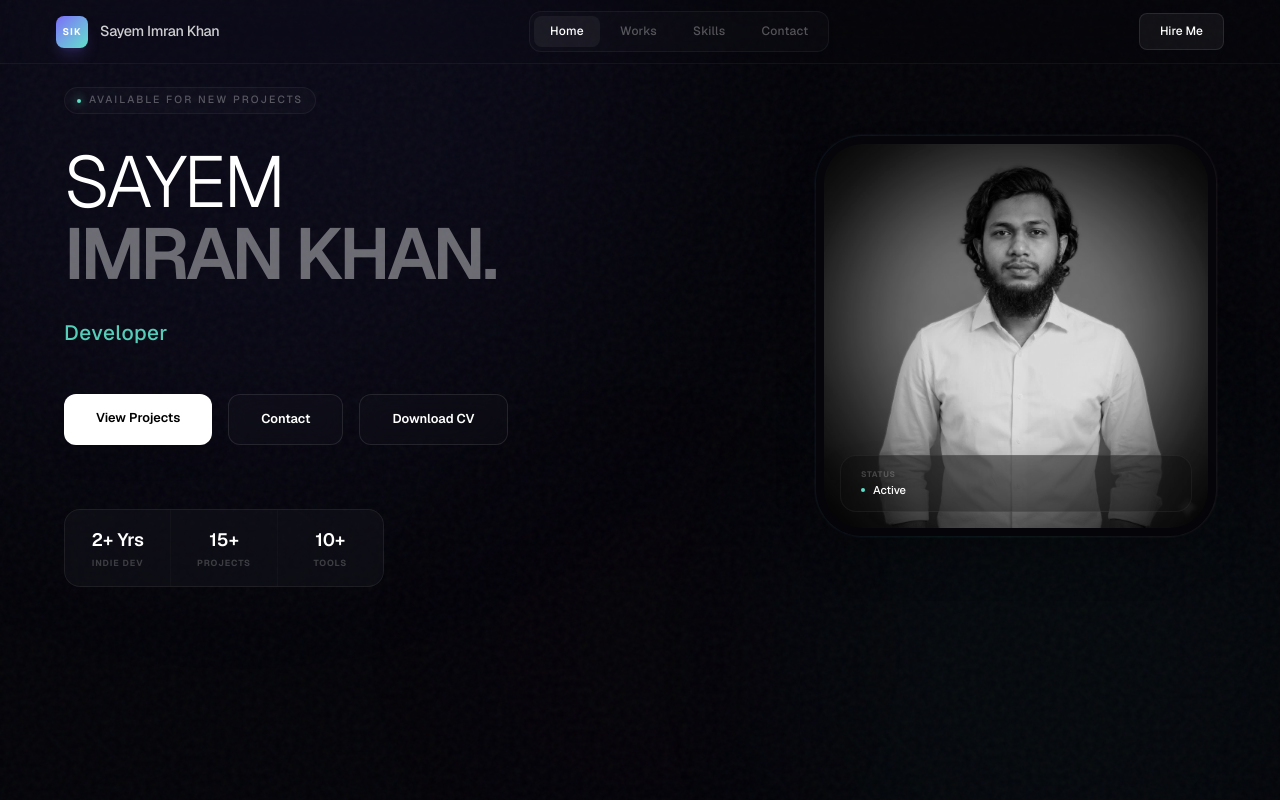
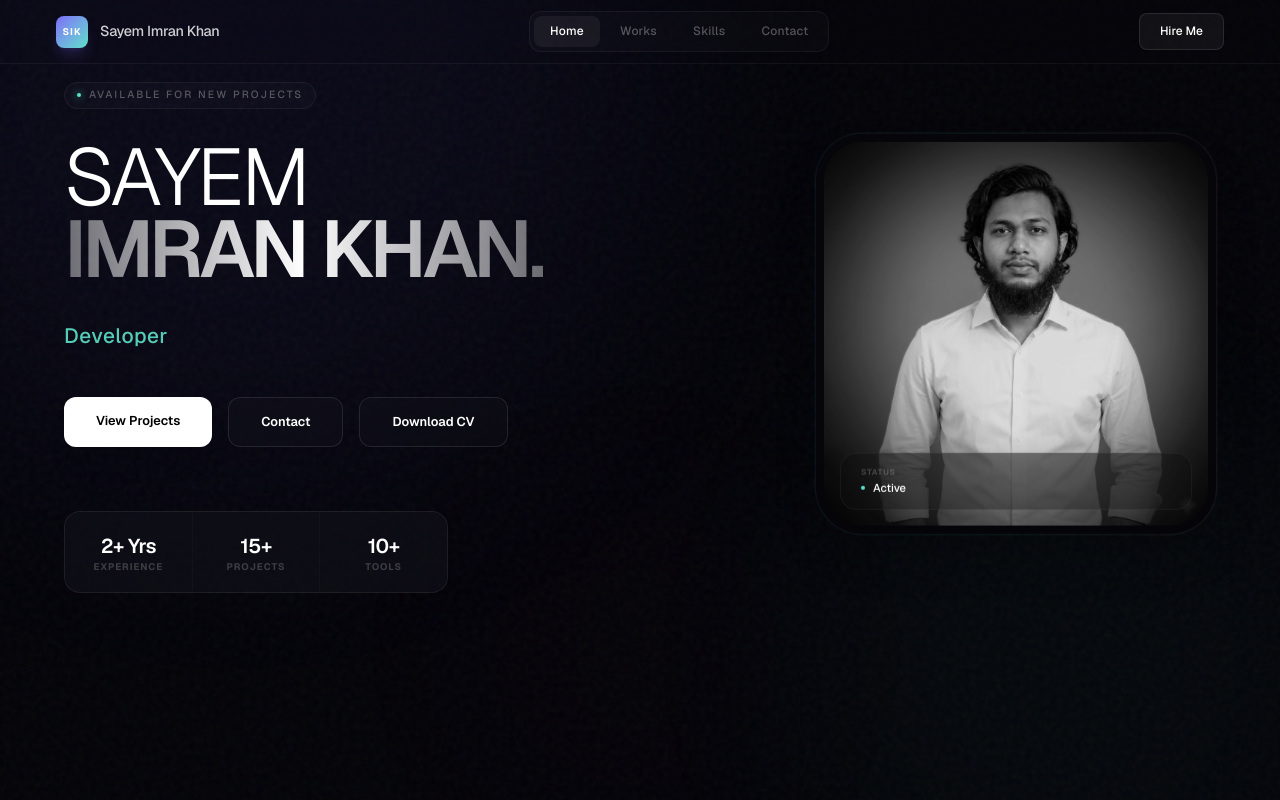
Before and after one commit to SayemImran/portfolio, a Next.js app: page / in a window 1280 px wide. Shown: the top 800 px of the page. Built offline with nearby package versions, Linux system fonts and the light colour scheme.

Commit message:
modified

```diff
--- a/components/Hero.jsx
+++ b/components/Hero.jsx
@@ -16,12 +16,12 @@ export default function Hero() {
   }, []);
 
   return (
-    <section id="home" className="min-h-[90vh] flex items-center px-6 md:px-14 pt-[120px] lg:pt-0 pb-12 relative overflow-hidden">
+    <section id="home" className="min-h-screen lg:min-h-[90vh] flex items-center px-6 md:px-14 pt-[100px] lg:pt-0 pb-12 relative overflow-hidden">
       {/* Background Decor */}
       <div className="absolute top-1/4 -right-20 w-[500px] h-[500px] bg-accent/5 rounded-full blur-[140px] pointer-events-none -z-10" />
       <div className="absolute bottom-1/4 -left-20 w-[400px] h-[400px] bg-accent2/5 rounded-full blur-[120px] pointer-events-none -z-10" />
 
-      <div className="w-full max-w-6xl mx-auto flex flex-col lg:flex-row items-center gap-12 lg:gap-8">
+      <div className="w-full max-w-6xl mx-auto flex flex-col-reverse lg:flex-row items-center gap-16 lg:gap-8">
         <div className="flex-1 z-10 text-center lg:text-left">
           <motion.div
             initial={{ opacity: 0, y: 10 }}
@@ -37,10 +37,10 @@ export default function Hero() {
             initial={{ opacity: 0, y: 20 }}
             animate={{ opacity: 1, y: 0 }}
             transition={{ duration: 0.8, delay: 0.1, ease: [0.16, 1, 0.3, 1] }}
-            className="text-[clamp(2.5rem,8vw,4.5rem)] font-light leading-[1] tracking-tight mb-6 text-white"
+            className="text-[clamp(3rem,10vw,5rem)] font-light leading-[0.9] tracking-tight mb-8 text-white"
           >
             SAYEM <br />
-            <span className="text-white/40 font-semibold tracking-tighter">IMRAN KHAN.</span>
+            <span className="text-transparent bg-clip-text bg-gradient-to-r from-white/40 via-white to-white/40 font-semibold tracking-tighter">IMRAN KHAN.</span>
           </motion.h1>
 
           <div className="h-[40px] mb-10 overflow-hidden">
@@ -62,7 +62,7 @@ export default function Hero() {
             initial={{ opacity: 0, y: 20 }}
             animate={{ opacity: 1, y: 0 }}
             transition={{ duration: 0.8, delay: 0.3, ease: [0.16, 1, 0.3, 1] }}
-            className="flex flex-wrap justify-center lg:justify-start gap-4"
+            className="flex flex-wrap justify-center lg:justify-start gap-3 sm:gap-4"
           >
             <a href="#works" className="px-8 py-3.5 rounded-xl bg-white text-black font-semibold text-[0.8rem] no-underline hover:bg-white/90 transition-all shadow-xl interactive">
               View Projects
@@ -74,21 +74,20 @@ export default function Hero() {
               Download CV
             </a>
           </motion.div>
-
           <motion.div
             initial={{ opacity: 0, y: 20 }}
             animate={{ opacity: 1, y: 0 }}
             transition={{ duration: 0.8, delay: 0.4, ease: [0.16, 1, 0.3, 1] }}
-            className="grid grid-cols-3 gap-px mt-16 max-w-xs mx-auto lg:mx-0 bg-white/5 border border-white/5 rounded-2xl overflow-hidden backdrop-blur-3xl"
+            className="grid grid-cols-3 gap-px mt-12 lg:mt-16 max-w-sm mx-auto lg:mx-0 bg-white/5 border border-white/5 rounded-2xl overflow-hidden backdrop-blur-3xl group/stats"
           >
             {[
-              { label: 'Indie Dev', value: '2+ Yrs' },
+              { label: 'Experience', value: '2+ Yrs' },
               { label: 'Projects', value: '15+' },
               { label: 'Tools', value: '10+' }
             ].map((stat, i) => (
-              <div key={i} className="bg-bg/40 p-4 text-center">
-                <div className="text-lg font-semibold text-white mb-0.5">{stat.value}</div>
-                <div className="text-[0.55rem] text-white/20 font-bold uppercase tracking-widest">{stat.label}</div>
+              <div key={i} className="bg-bg/40 p-5 text-center transition-colors hover:bg-white/[0.03]">
+                <div className="text-xl font-semibold text-white mb-0.5 tracking-tight">{stat.value}</div>
+                <div className="text-[0.6rem] text-white/20 font-bold uppercase tracking-widest leading-none">{stat.label}</div>
               </div>
             ))}
           </motion.div>
@@ -96,9 +95,17 @@ export default function Hero() {
 
         <motion.div
           initial={{ opacity: 0, scale: 0.95 }}
-          animate={{ opacity: 1, scale: 1 }}
-          transition={{ duration: 1, delay: 0.2, ease: [0.16, 1, 0.3, 1] }}
-          className="relative w-full max-w-[400px] aspect-square mx-auto lg:mx-0"
+          animate={{
+            opacity: 1,
+            scale: 1,
+            y: [0, -15, 0]
+          }}
+          transition={{
+            opacity: { duration: 1, delay: 0.2 },
+            scale: { duration: 1, delay: 0.2 },
+            y: { duration: 6, repeat: Infinity, ease: "easeInOut" }
+          }}
+          className="relative w-full max-w-[320px] md:max-w-[400px] aspect-square mx-auto lg:mx-0"
         >
           <div className="absolute -inset-[1px] rounded-[3rem] bg-gradient-to-r from-accent/40 via-accent2/40 to-accent3/40 bg-[length:200%_auto] animate-border-flow opacity-30 blur-[1px]" />
 
```
Also changed, not shown: components/Skills.jsx (+16 -16 lines).
